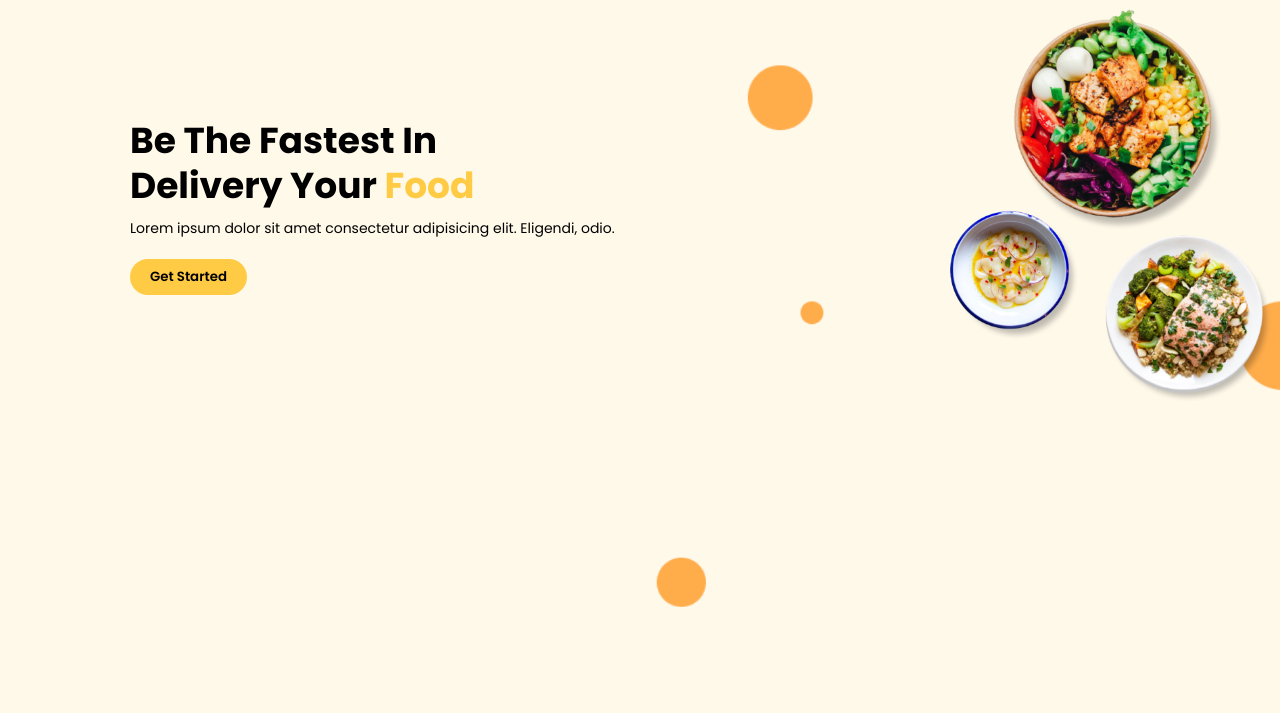
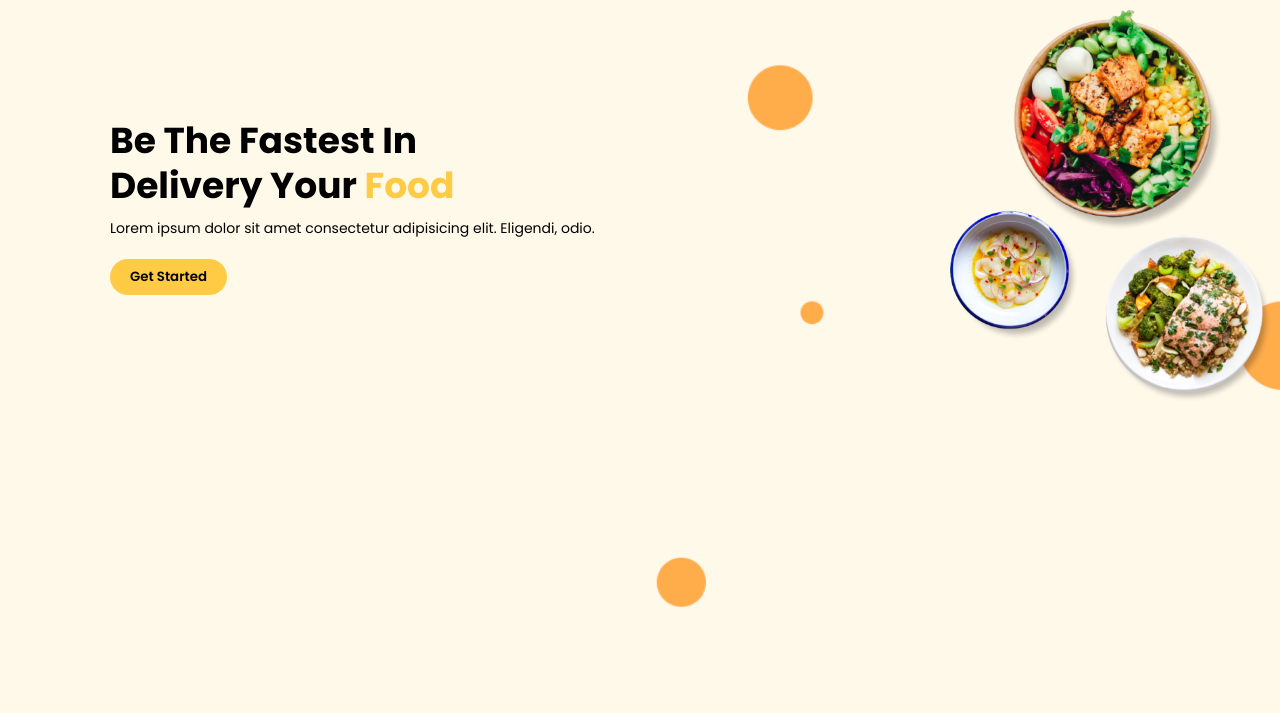
Before and after one commit to sabbir349/First-Project, a plain HTML site: page index.html in a window 1280 px wide. Shown: the part 87-800 px from the top of the page. Drawn offline with Linux system fonts and the light colour scheme.

Commit message:
last-correction-file-added

```diff
--- a/index.html
+++ b/index.html
@@ -34,9 +34,9 @@
             <div class="hero-parent">
                 <div class="hero-text">
                     <div>
-                        <h2 style="font-size: 36px; line-height: 45px; margin-left: 130px;">Be The Fastest In <br>Delivery Your <span style="color: #ffcb45;"> Food</span></h2>
-                    <p style="font-size: 14px; margin-top: 10px; margin-left: 130px;">Lorem ipsum dolor sit amet consectetur adipisicing elit. Eligendi, odio.</p>
-                    <button class="sign-in-btn" style="margin-top: 20px; margin-left: 130px;">Get Started</button>
+                        <h2 style="font-size: 36px; line-height: 45px; margin-left: 110px;">Be The Fastest In <br>Delivery Your <span style="color: #ffcb45;"> Food</span></h2>
+                    <p style="font-size: 14px; margin-top: 10px; margin-left: 110px;">Lorem ipsum dolor sit amet consectetur adipisicing elit. Eligendi, odio.</p>
+                    <button class="sign-in-btn" style="margin-top: 20px; margin-left: 110px;">Get Started</button>
                     </div>
                 </div>
                 <div>
```
